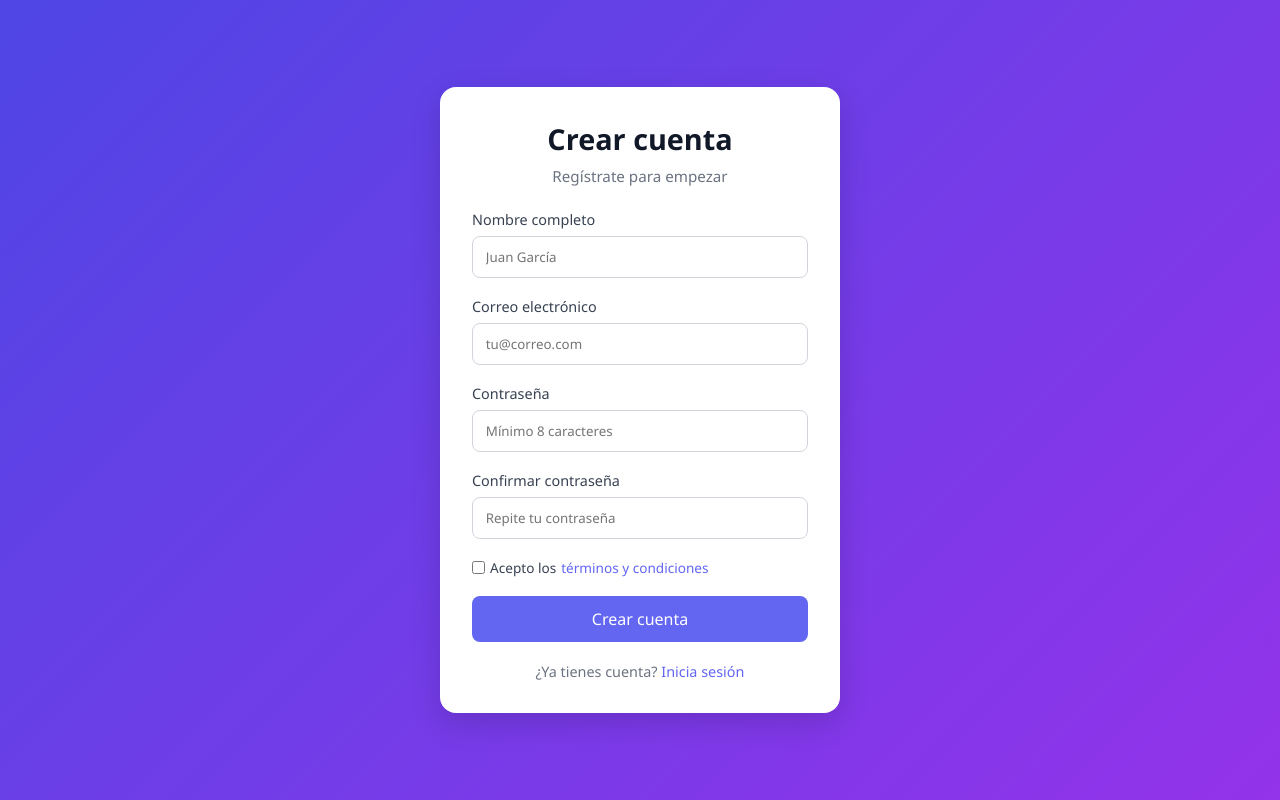
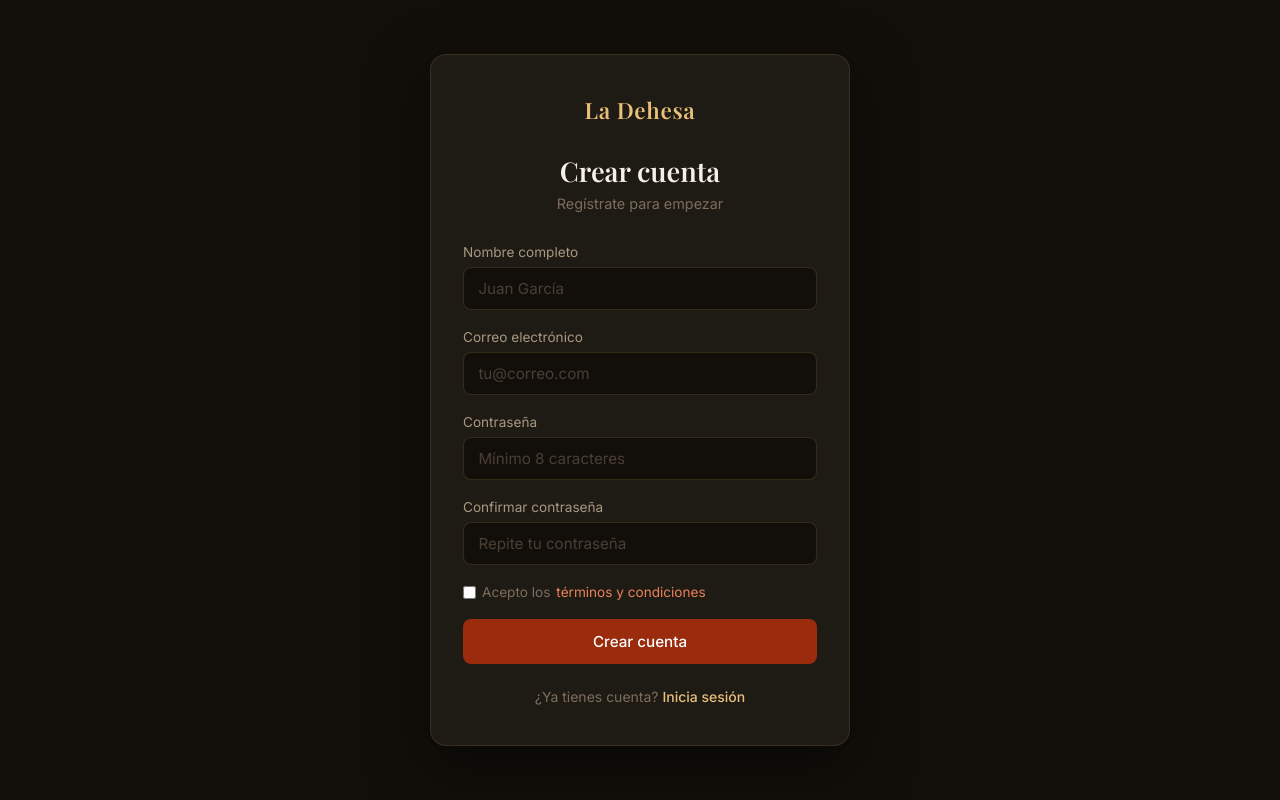
Before and after one commit to Carla0504/Carniceria, a PHP site: page /app/views/auth/register.php in a window 1280 px wide. Run offline with PHP 8.4, Linux system fonts and the light colour scheme.

Commit message:
cambios en el css

```diff
--- a/crm/app/views/auth/register.php
+++ b/crm/app/views/auth/register.php
@@ -3,15 +3,16 @@
   <head>
     <meta charset="UTF-8">
     <meta name="viewport" content="width=device-width, initial-scale=1.0">
-    <title>Crear cuenta</title>
+    <title>Crear cuenta — La Dehesa</title>
+    <link rel="preconnect" href="https://fonts.googleapis.com">
+    <link href="https://fonts.googleapis.com/css2?family=Playfair+Display:wght@400;600&family=Inter:wght@300;400;500&display=swap" rel="stylesheet">
     <link rel="stylesheet" href="../../../public/css/auth.css">
   </head>
-
   <body>
     <div class="card">
+      <p class="card-logo">La Dehesa</p>
       <h1>Crear cuenta</h1>
       <p class="subtitle">Regístrate para empezar</p>
-
       <?php if (!empty($_GET['error'])): ?>
         <p class="error-msg">
           <?php
@@ -30,7 +31,6 @@
           ?>
         </p>
       <?php endif; ?>
-
       <form action="../../controllers/registerController.php" method="POST">
         <div class="field">
           <label for="name">Nombre completo</label>
@@ -38,38 +38,31 @@
             <input type="text" id="name" name="name" placeholder="Juan García" autocomplete="name" required>
           </div>
         </div>
-
         <div class="field">
           <label for="email">Correo electrónico</label>
           <div class="input-wrap">
             <input type="email" id="email" name="email" placeholder="tu@correo.com" autocomplete="email" required>
           </div>
         </div>
-
         <div class="field">
           <label for="password">Contraseña</label>
           <div class="input-wrap">
             <input type="password" id="password" name="password" placeholder="Mínimo 8 caracteres" autocomplete="new-password" required>
           </div>
         </div>
-
         <div class="field">
           <label for="password_confirm">Confirmar contraseña</label>
           <div class="input-wrap">
             <input type="password" id="password_confirm" name="password_confirm" placeholder="Repite tu contraseña" autocomplete="new-password" required>
           </div>
         </div>
-
         <div class="row">
           <label class="remember">
             <input type="checkbox" name="terms" required> Acepto los <a href="/terms" class="forgot">términos y condiciones</a>
           </label>
         </div>
-
         <button type="submit" class="btn-submit">Crear cuenta</button>
-
       </form>
-
       <p class="signup">¿Ya tienes cuenta? <a href="./login.php">Inicia sesión</a></p>
     </div>
   </body>
--- a/crm/public/css/auth.css
+++ b/crm/public/css/auth.css
@@ -1,85 +1,87 @@
 /* Estilos exclusivos de login y register — no se carga en el resto de la web */
-/* RESET */
 * {
   margin: 0;
   padding: 0;
   box-sizing: border-box;
-  font-family: 'Segoe UI', Tahoma, Geneva, Verdana, sans-serif;
 }
-
-/* BODY */
 body {
-  height: 100vh;
-  background: linear-gradient(135deg, #4f46e5, #9333ea);
+  min-height: 100vh;
+  background: #120f0a;
   display: flex;
   align-items: center;
   justify-content: center;
+  font-family: 'Inter', sans-serif;
+  padding: 1.5rem;
 }
-
-/* CARD */
 .card {
-  background: #ffffff;
-  padding: 2rem;
+  background: #1e1a14;
+  border: 1px solid rgba(255,200,120,0.12);
+  padding: 2.5rem 2rem;
   width: 100%;
-  max-width: 400px;
+  max-width: 420px;
   border-radius: 16px;
-  box-shadow: 0 10px 30px rgba(0,0,0,0.15);
+  box-shadow: 0 20px 60px rgba(0,0,0,0.5);
   text-align: center;
 }
-
-/* TITLES */
+.card-logo {
+  font-family: 'Playfair Display', serif;
+  font-size: 1.4rem;
+  font-weight: 600;
+  color: #e8c07a;
+  letter-spacing: 0.03em;
+  margin-bottom: 1.75rem;
+}
 .card h1 {
-  margin-bottom: 0.5rem;
-  font-size: 1.8rem;
-  color: #111827;
+  font-family: 'Playfair Display', serif;
+  font-size: 1.7rem;
+  font-weight: 600;
+  color: #f5f0e8;
+  margin-bottom: 0.4rem;
 }
-
 .subtitle {
-  margin-bottom: 1.5rem;
-  color: #6b7280;
-  font-size: 0.95rem;
+  color: #7d6e5e;
+  font-size: 0.9rem;
+  margin-bottom: 2rem;
 }
-
-/* ERROR */
 .error-msg {
-  background: #fee2e2;
-  color: #b91c1c;
-  border: 1px solid #fca5a5;
+  background: rgba(180,40,20,0.18);
+  color: #e8825a;
+  border: 1px solid rgba(180,40,20,0.35);
   border-radius: 8px;
   padding: 0.6rem 0.9rem;
-  margin-bottom: 1.2rem;
-  font-size: 0.9rem;
+  margin-bottom: 1.25rem;
+  font-size: 0.875rem;
+  text-align: left;
 }
-
-/* FORM */
 .field {
   text-align: left;
   margin-bottom: 1.2rem;
 }
-
 .field label {
   display: block;
   margin-bottom: 0.4rem;
-  font-size: 0.9rem;
-  color: #374151;
+  font-size: 0.85rem;
+  color: #a89880;
 }
-
-/* INPUT */
 .input-wrap input {
   width: 100%;
-  padding: 0.7rem 0.8rem;
-  border: 1px solid #d1d5db;
+  padding: 0.7rem 0.9rem;
+  background: #120f0a;
+  border: 1px solid rgba(255,200,120,0.15);
   border-radius: 8px;
+  color: #f5f0e8;
+  font-size: 0.95rem;
+  font-family: 'Inter', sans-serif;
   outline: none;
-  transition: 0.2s;
+  transition: border-color 0.2s, box-shadow 0.2s;
 }
-
+.input-wrap input::placeholder {
+  color: #4a3f35;
+}
 .input-wrap input:focus {
-  border-color: #6366f1;
-  box-shadow: 0 0 0 2px rgba(99, 102, 241, 0.2);
+  border-color: #e8c07a;
+  box-shadow: 0 0 0 2px rgba(232,192,122,0.15);
 }
-
-/* ROW */
 .row {
   display: flex;
   justify-content: space-between;
@@ -87,65 +89,55 @@ body {
   margin-bottom: 1.2rem;
   font-size: 0.85rem;
 }
-
 .remember {
   display: flex;
   align-items: center;
-  gap: 5px;
-  color: #374151;
+  gap: 6px;
+  color: #7d6e5e;
 }
-
 .remember input {
   cursor: pointer;
+  accent-color: #e8c07a;
 }
-
 .forgot {
-  color: #6366f1;
+  color: #e8825a;
   text-decoration: none;
+  font-size: 0.85rem;
 }
-
 .forgot:hover {
   text-decoration: underline;
 }
-
-/* BUTTON */
 .btn-submit {
   width: 100%;
-  padding: 0.75rem;
-  background: #6366f1;
+  padding: 0.8rem;
+  background: #9a2b0c;
   color: #fff;
   border: none;
   border-radius: 8px;
-  font-size: 1rem;
+  font-size: 0.95rem;
+  font-family: 'Inter', sans-serif;
+  font-weight: 500;
   cursor: pointer;
-  transition: 0.2s;
+  transition: background 0.2s;
 }
-
 .btn-submit:hover {
-  background: #4f46e5;
+  background: #7a1f08;
 }
-
-/* SIGNUP LINK */
 .signup {
-  margin-top: 1.2rem;
-  font-size: 0.9rem;
-  color: #6b7280;
+  margin-top: 1.5rem;
+  font-size: 0.875rem;
+  color: #7d6e5e;
 }
-
 .signup a {
-  color: #6366f1;
+  color: #e8c07a;
   text-decoration: none;
   font-weight: 500;
 }
-
 .signup a:hover {
   text-decoration: underline;
 }
-
-/* RESPONSIVE */
 @media (max-width: 480px) {
   .card {
-    margin: 1rem;
-    padding: 1.5rem;
+    padding: 2rem 1.25rem;
   }
 }
```
Also changed, not shown: crm/app/views/auth/login.php (+4 -9 lines).
